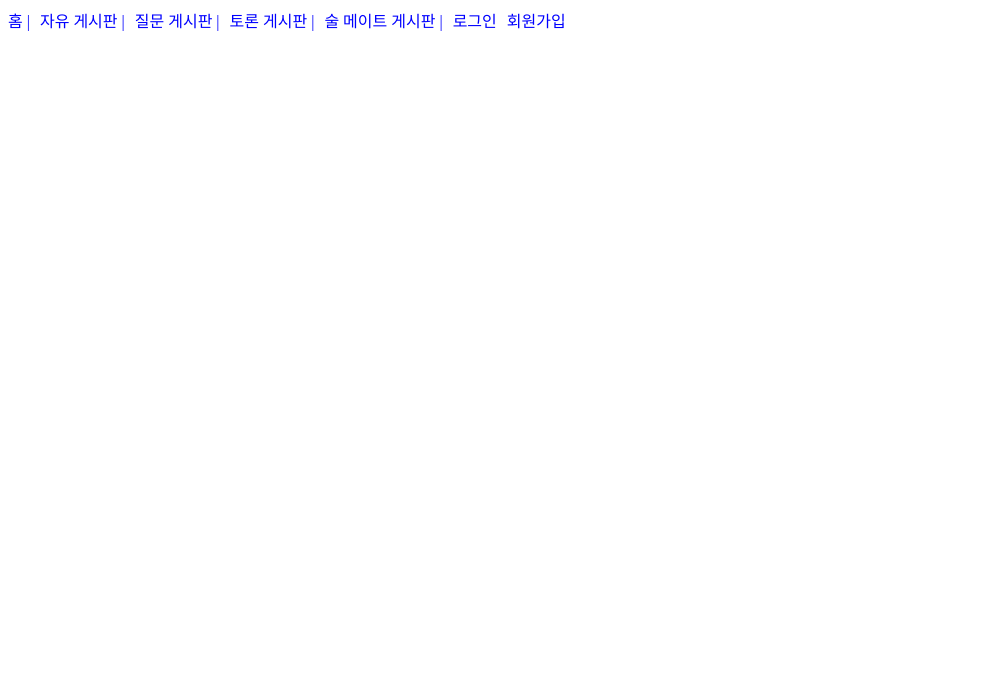
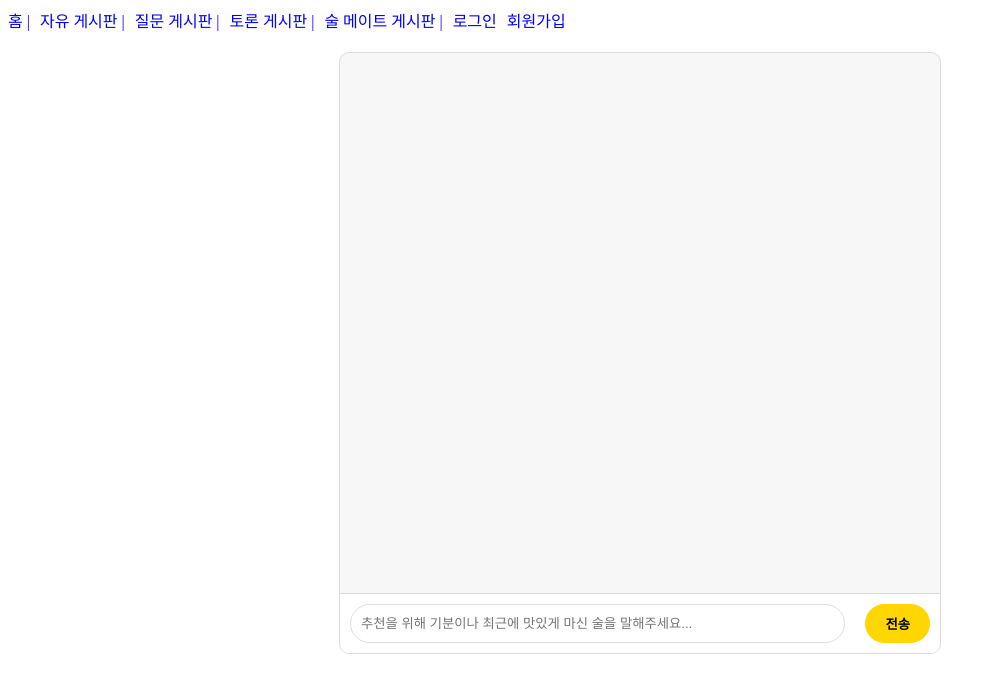
Before and after one commit to nahyunkeem/sulmeulliae_frontend, a React (Create React App) app: page /chatbot in a window 1280 px wide. Shown: the top 692 px of the page, without its empty margins (0-995 px from the left). Built offline with nearby package versions, Linux system fonts and the light colour scheme.

Commit message:
feat: "feature_chatbot"
챗봇기능구현

```diff
--- a/src/App.css
+++ b/src/App.css
@@ -19,3 +19,82 @@ nav span {
 button {
     margin-left: 10px;  /* 로그아웃 버튼에 약간의 간격 추가 */
 }
+
+/* chatbot */
+/* 전체 채팅 컨테이너 */
+.chat-container {
+    width: 100%;
+    max-width: 600px;
+    margin: 0 auto;
+    background-color: #f7f7f7;
+    border: 1px solid #ddd;
+    border-radius: 10px;
+    overflow: hidden;
+    display: flex;
+    flex-direction: column;
+    justify-content: space-between;
+    height: 600px;
+}
+
+/* 채팅 메시지 영역 */
+.chat-messages {
+    flex-grow: 1;
+    padding: 10px;
+    overflow-y: auto;
+    display: flex;
+    flex-direction: column; /* 위에서부터 아래로 쌓이도록 설정 */
+}
+
+/* 사용자 말풍선 (오른쪽) */
+.chat-message.user {
+    background-color: #ffe600; /* 노란색 */
+    color: black;
+    align-self: flex-end; /* 오른쪽 정렬 */
+    padding: 8px 12px;
+    border-radius: 10px 10px 0 10px;
+    margin: 3px 0;
+    max-width: 70%;
+    word-wrap: break-word;
+}
+
+/* 챗봇 말풍선 (왼쪽) */
+.chat-message.bot {
+    background-color: #e0e0e0; /* 회색 */
+    color: black;
+    align-self: flex-start; /* 왼쪽 정렬 */
+    padding: 8px 12px;
+    border-radius: 10px 10px 10px 0;
+    margin: 3px 0;
+    max-width: 70%;
+    word-wrap: break-word;
+}
+
+/* 입력 영역 */
+.chat-input-form {
+    display: flex;
+    padding: 10px;
+    border-top: 1px solid #ddd;
+    background-color: white;
+}
+
+.chat-input-form input {
+    flex-grow: 1;
+    border: 1px solid #ddd;
+    border-radius: 20px;
+    padding: 10px;
+    margin-right: 10px;
+}
+
+.chat-input-form button {
+    background-color: #ffd600;
+    border: none;
+    border-radius: 20px;
+    padding: 10px 20px;
+    cursor: pointer;
+    color: black;
+    font-weight: bold;
+}
+
+.chat-input-form button:hover {
+    background-color: #ffcd00;
+}
--- a/src/App.js
+++ b/src/App.js
@@ -11,6 +11,7 @@ import DiscussionBoard from './components/DiscussionBoard';
 import DrinkMateBoard from './components/DrinkMateBoard';
 import CommunityDetail from './components/CommunityDetail';
 import CreatePost from './components/CreatePost';
+import ChatBot from './components/ChatBot';
 
 function App() {
     const [loggedIn, setLoggedIn] = useState(!!localStorage.getItem('accessToken'));
@@ -48,6 +49,7 @@ function App() {
                         <Link to="/community/drinkmate">술 메이트 게시판 |</Link>
                         {loggedIn ? (
                             <>
+                                <Link to="/chatbot">술추천챗봇</Link>
                                 <span>{username}님</span>
                                 <button onClick={handleLogout}>로그아웃</button>
                             </>
@@ -71,6 +73,7 @@ function App() {
                     <Route path="/community/drinkmate" element={<DrinkMateBoard />} />
                     <Route path="/community/:id" element={<CommunityDetail username={username} userId={userId}/>} />
                     <Route path="/community/create" element={<CreatePost />} />
+                    <Route path="/chatbot" element={<ChatBot />} />
                     </Routes>
             </div>
         </Router>
--- /dev/null
+++ b/src/components/ChatBot.js
@@ -0,0 +1,135 @@
+// import React, { useEffect, useState, useRef } from 'react';
+// import api from '../services/api';
+
+// function ChatBot() {
+//     const [messages, setMessages] = useState([]);
+//     const [inputMessage, setInputMessage] = useState('');
+//     const messagesEndRef = useRef(null);  // 스크롤 끝 지점 참조
+
+//     const handleSubmit = (e) => {
+//         e.preventDefault();
+//         if (inputMessage.trim() === '') return;
+
+//         // 사용자 메시지 추가
+//         const userMessage = { sender: 'user', text: inputMessage };
+//         setMessages((prevMessages) => [...prevMessages, userMessage]);
+
+//         // 챗봇 응답 요청
+//         api.post('/chatbot/', { message: inputMessage })
+//             .then((response) => {
+//                 const botMessage = { sender: 'bot', text: response.data.sulmeulliae_message };
+//                 setMessages((prevMessages) => [...prevMessages, botMessage]);
+//             })
+//             .catch((error) => {
+//                 const errorMessage = { sender: 'bot', text: '문제가 발생했습니다. 다시 시도해 주세요.' };
+//                 setMessages((prevMessages) => [...prevMessages, errorMessage]);
+//             });
+
+//         // 입력 필드 초기화
+//         setInputMessage('');
+//     };
+
+//     // 메시지가 추가될 때마다 스크롤을 맨 아래로 이동
+//     useEffect(() => {
+//         messagesEndRef.current?.scrollIntoView({ behavior: 'smooth' });
+//     }, [messages]);
+
+//     return (
+//         <div className="chat-container">
+//             <div className="chat-messages">
+//                 {messages.map((msg, index) => (
+//                     <div
+//                         key={index}
+//                         className={msg.sender === 'user' ? 'chat-message user' : 'chat-message bot'}
+//                     >
+//                         <p>{msg.text}</p>
+//                     </div>
+//                 ))}
+//                 <div ref={messagesEndRef} /> {/* 스크롤 끝 지점 */}
+//             </div>
+
+//             <form onSubmit={handleSubmit} className="chat-input-form">
+//                 <input
+//                     type="text"
+//                     value={inputMessage}
+//                     onChange={(e) => setInputMessage(e.target.value)}
+//                     placeholder="술추천을 위해 현재의 기분이나 최근에 맛있게 마신술을 말해주세요..."
+//                 />
+//                 <button type="submit">전송</button>
+//             </form>
+//         </div>
+//     );
+// }
+
+// export default ChatBot;
+
+import React, { useState } from 'react';
+import api from '../services/api';
+
+function ChatBot() {
+    const [messages, setMessages] = useState([]);
+    const [inputMessage, setInputMessage] = useState('');
+
+    const handleSubmit = (e) => {
+        e.preventDefault();
+
+        if (inputMessage.trim() === '') return;
+
+        // accessToken 가져오기 (localStorage에서 예시)
+        const accessToken = localStorage.getItem('accessToken');
+
+        // 토큰이 없을 경우 로그인 유도
+        if (!accessToken) {
+            alert('로그인이 필요합니다.');
+            // 로그인 페이지로 리다이렉트하거나 다른 처리 로직을 추가
+            window.location.href = '/login';  // 로그인 페이지로 리다이렉트 (예시)
+            return;  // 요청 중지
+        }
+
+        // 사용자 메시지 추가
+        const userMessage = { sender: 'user', text: inputMessage };
+        setMessages((prevMessages) => [...prevMessages, userMessage]);
+
+        // 챗봇 응답 요청
+        api.post('/chatbot/',
+            { message: inputMessage },
+            { headers: { Authorization: `Bearer ${accessToken}` } }
+        )
+        .then((response) => {
+            const botMessage = { sender: 'bot', text: response.data.sulmeulliae_message };
+            setMessages((prevMessages) => [...prevMessages, botMessage]);
+        })
+        .catch((error) => {
+            console.error('챗봇 요청 중 에러 발생:', error);
+            const errorMessage = { sender: 'bot', text: '포인트가 부족합니다! 내일 추천해드릴게요' };
+            setMessages((prevMessages) => [...prevMessages, errorMessage]);
+        });
+
+        // 입력 필드 초기화
+        setInputMessage('');
+    };
+
+    return (
+        <div className="chat-container">
+            <div className="chat-messages">
+                {messages.map((msg, index) => (
+                    <div key={index} className={msg.sender === 'user' ? 'chat-message user' : 'chat-message bot'}>
+                        <p>{msg.text}</p>
+                    </div>
+                ))}
+            </div>
+
+            <form onSubmit={handleSubmit} className="chat-input-form">
+                <input
+                    type="text"
+                    value={inputMessage}
+                    onChange={(e) => setInputMessage(e.target.value)}
+                    placeholder="추천을 위해 기분이나 최근에 맛있게 마신 술을 말해주세요..."
+                />
+                <button type="submit">전송</button>
+            </form>
+        </div>
+    );
+}
+
+export default ChatBot;
```
